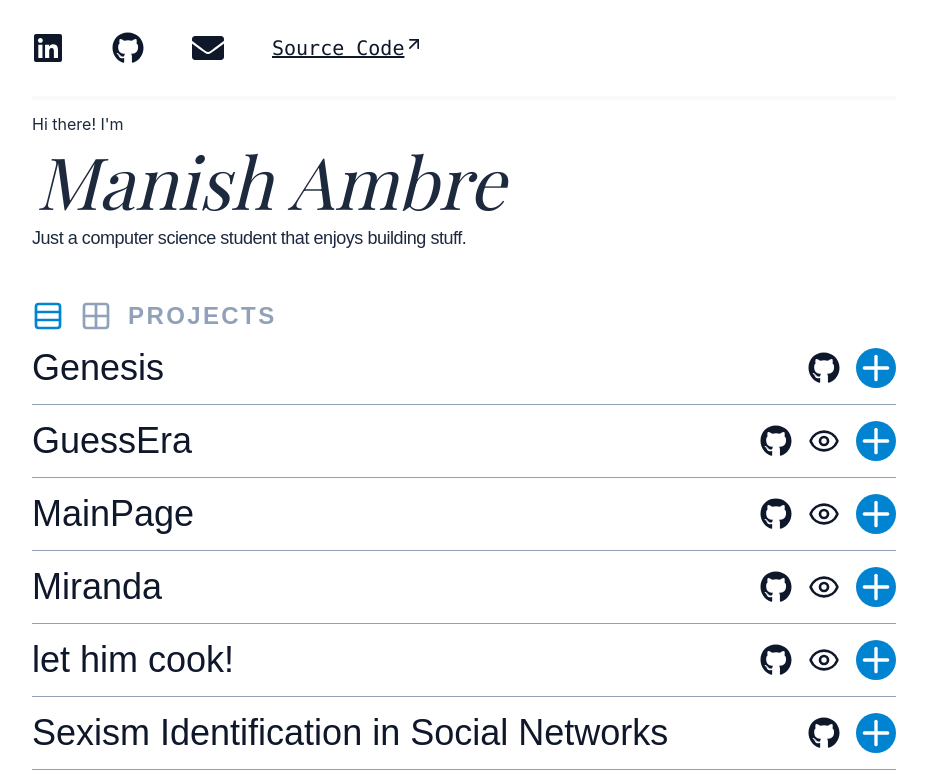
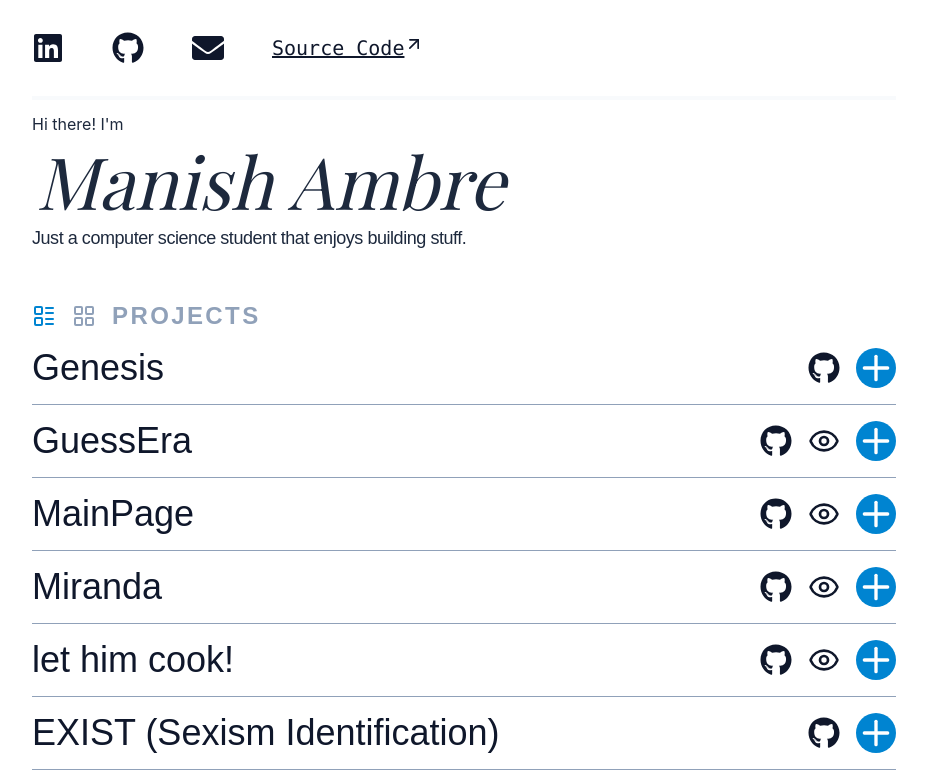
Before and after one commit to manishambre5/manishambre5.github.io, a React (Vite) app: page / in a window 1280 px wide. Shown: the top 784 px of the page, without its empty margins (176-1103 px from the left). Built offline with nearby package versions, Linux system fonts and the light colour scheme; a web font is replaced by a local one.

Commit message:
UI fixes

```diff
--- a/src/assets/projects.ts
+++ b/src/assets/projects.ts
@@ -43,7 +43,7 @@ const projects: Project[] = [
         viewlive: "https://manishambre5.github.io/let-him-cook/"
     },
     {
-        title: "Sexism Identification in Social Networks",
+        title: "EXIST (Sexism Identification)",
         subtitle: "Academic Research Lab in Sexism Identification in social networks involving classification of tweets from the EXIST dataset.",
         techstack: ["Python", "Pandas", "HuggingFace", "XLM-RoBERTa", "DeBERTa", "LLM", "DeepSeek", "Llama", "Prompt Engineering"],
         github: "https://github.com/manishambre5/sexism_identification",
--- a/src/components/MainContent.tsx
+++ b/src/components/MainContent.tsx
@@ -1,4 +1,4 @@
-import { LuEye, LuPlus, LuMinus, LuEyeClosed, LuList, LuGrid2X2, LuRows3 } from 'react-icons/lu';
+import { LuEye, LuPlus, LuMinus, LuEyeClosed, LuGrid2X2, LuRows3, LuLayoutList, LuLayoutGrid } from 'react-icons/lu';
 import projects from '../assets/projects';
 import { useState } from 'react';
 import { FaGithub } from 'react-icons/fa';
@@ -15,11 +15,11 @@ export const MainContent = () => {
 
             {/* Layout view toggle */}
             <div className="flex gap-4 items-center justify-center" onClick={() => setView(prev => (prev === "list" ? "grid" : "list"))}>
-                <LuRows3
-                    className={`transition-all duration-300 size-8 ${ view === "list" ? "text-sky-600" : "hover:text-sky-600" }`}
+                <LuLayoutList
+                    className={`transition-all duration-300 size-6 ${ view === "list" ? "text-sky-600" : "hover:text-sky-600" }`}
                 />
-                <LuGrid2X2
-                    className={`transition-all duration-300 size-8 ${ view === "grid" ? "text-sky-600" : "hover:text-sky-600" }`}
+                <LuLayoutGrid
+                    className={`transition-all duration-300 size-6 ${ view === "grid" ? "text-sky-600" : "hover:text-sky-600" }`}
                 />
             </div>
 
@@ -95,7 +95,7 @@ export const MainContent = () => {
 
             <main className='grid grid-cols-2 md:grid-cols-3 gap-2'>
                 {projects.map((project, index) => (
-                <article key={index} className={`flex flex-col items-center justify-center gap-2 p-2 border-2 md:border-4 border-slate-100 rounded-sm aspect-square size-full`}>
+                <article key={index} className={`flex flex-col items-center justify-center gap-1 sm:gap-2 p-1 md:p-4 sm:p-2 border-2 md:border-4 rounded-sm aspect-square size-full ${openIndex === index ? "border-sky-600" : "border-slate-100"}`}>
 
                     {/* Accordion trigger */}
                     <div className={`flex w-full gap-2 ${openIndex === index ? "text-xl justify-between items-center" : "text-xl lg:text-4xl sm:text-3xl justify-center items-center size-full flex-col"}`}>
@@ -122,7 +122,7 @@ export const MainContent = () => {
                     {/* Accordion content */}
                     <div
                     className={`space-y-2 overflow-hidden ${
-                        openIndex === index ? "max-h-1/2 opacity-100 overflow-y-scroll" : "max-h-0 opacity-0"
+                        openIndex === index ? "opacity-100 overflow-y-scroll" : "max-h-0 opacity-0"
                     }`}
                     >
                         <h3 className='text-sm'>{project.subtitle}</h3>
```
